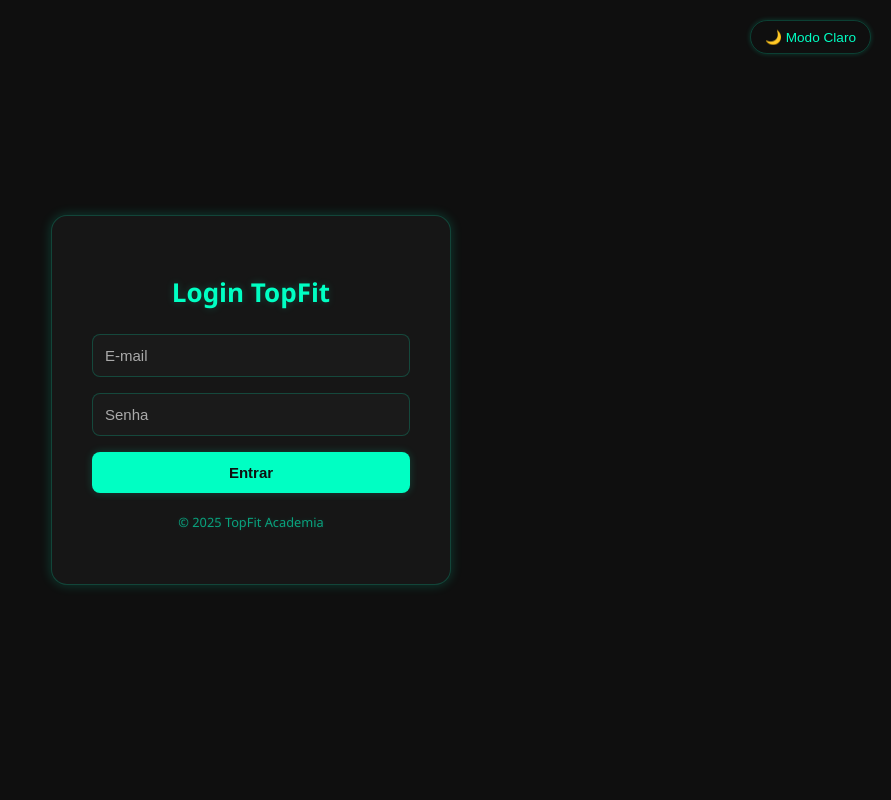
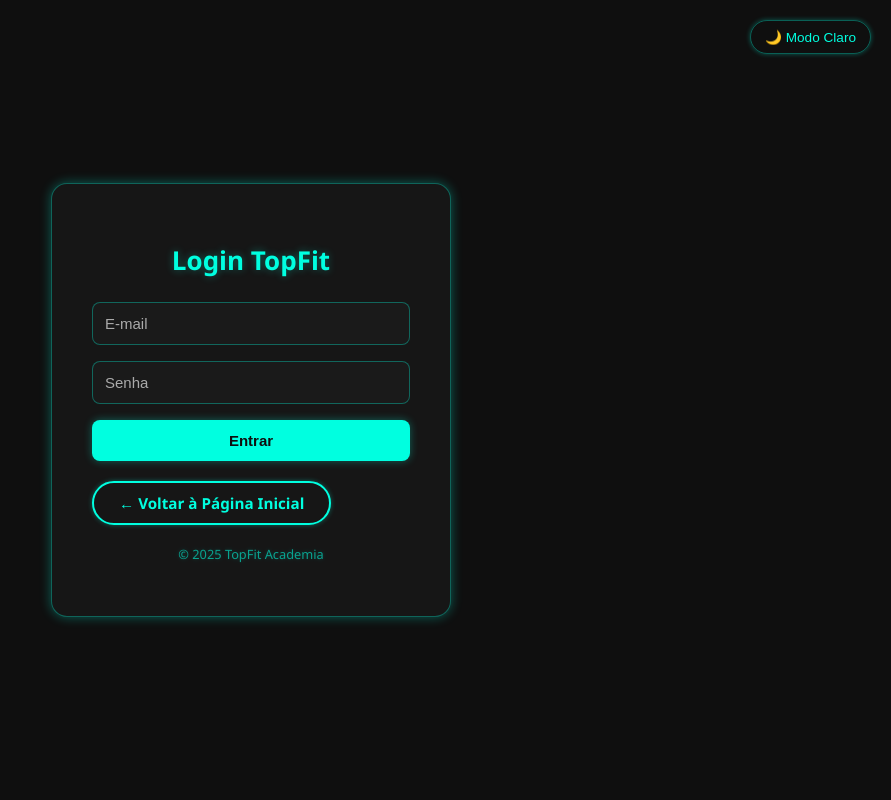
Before and after one commit to GuiiPiloto/academia, a PHP site: page /login.php in a window 1280 px wide. Shown: the whole page, without its empty margins (389-1280 px from the left). Run offline with PHP 8.4, Linux system fonts and the light colour scheme.

Commit message:
Atualizacao Index e Login

```diff
--- a/css/login.css
+++ b/css/login.css
@@ -130,3 +130,32 @@ button[type="submit"]:hover {
     color: var(--neon);
     text-shadow: 0 0 4px var(--neon-soft);
 }
+
+:root {
+    --neon: #00ffe0;
+    --neon-soft: #00ffe055;
+    --text-light: #0f0f0f;
+}
+
+.btn-voltar {
+    display: inline-block;
+    margin-top: 20px;
+    padding: 10px 25px;
+    color: var(--neon);
+    border: 2px solid var(--neon);
+    border-radius: 25px;
+    background-color: transparent;
+    text-decoration: none;
+    font-weight: bold;
+    font-size: 0.95rem;
+    text-align: center;
+    transition: 0.3s ease;
+    box-shadow: 0 0 5px var(--neon-soft);
+    cursor: pointer;
+}
+
+.btn-voltar:hover {
+    background-color: var(--neon);
+    color: var(--text-light);
+    box-shadow: 0 0 12px var(--neon);
+}
--- a/login.php
+++ b/login.php
@@ -54,6 +54,7 @@ if ($_SERVER["REQUEST_METHOD"] == "POST") {
             <input type="password" name="senha" placeholder="Senha" required>
             <button type="submit">Entrar</button>
         </form>
+        <a href="index.php" class="btn-voltar">← Voltar à Página Inicial</a>
         <p class="creditos">© 2025 TopFit Academia</p>
     </div>
 
```
